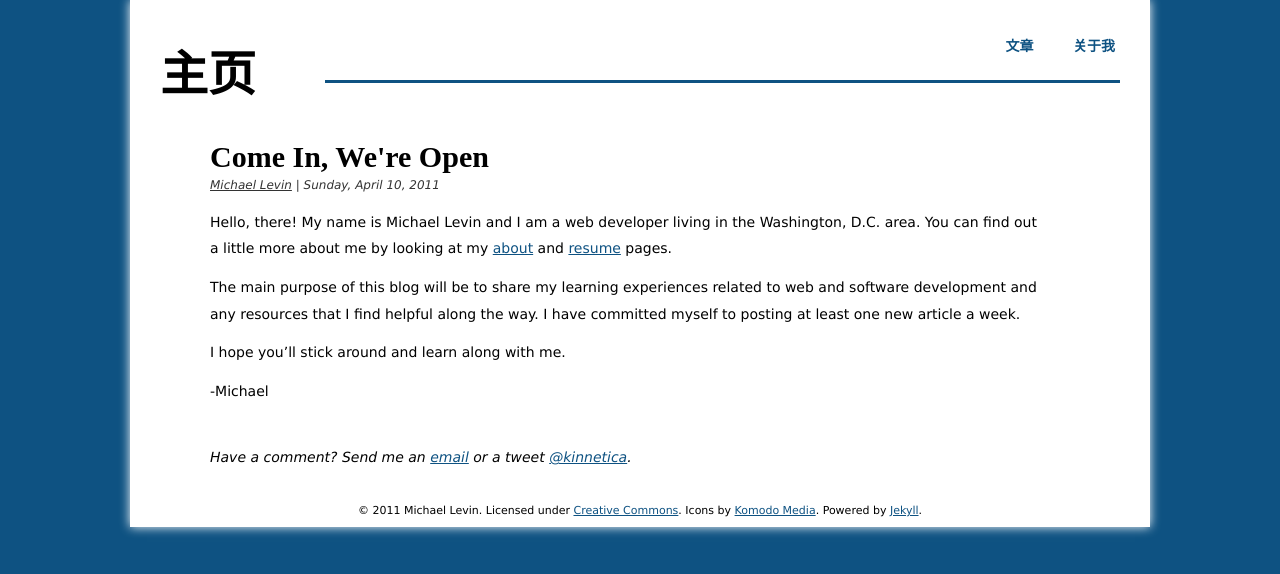
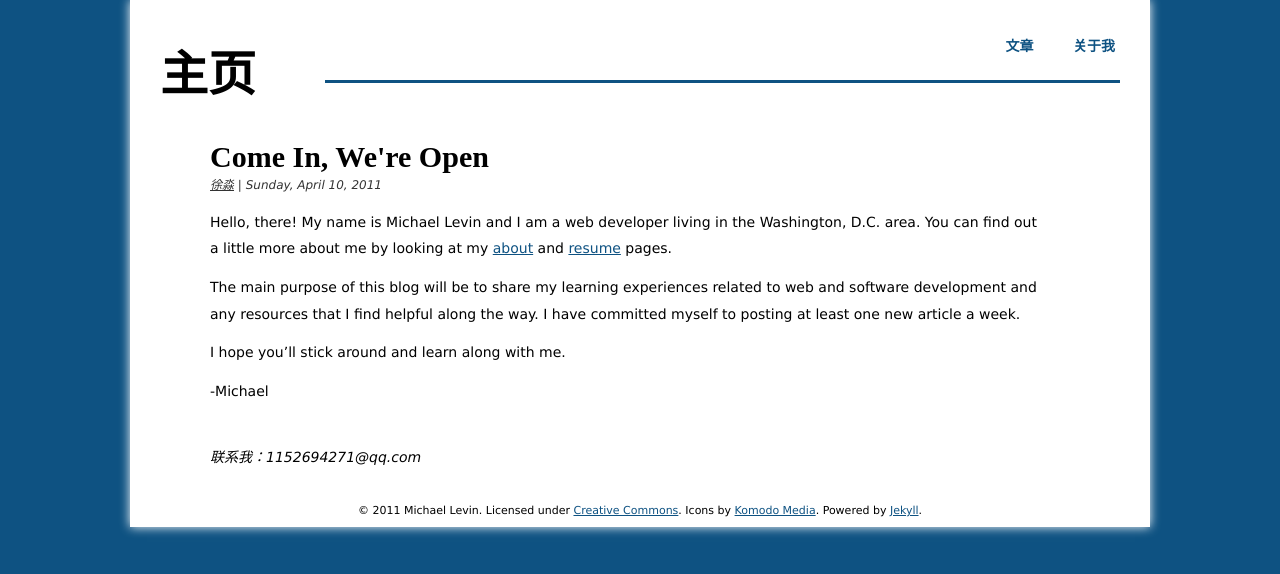
Before and after one commit to xumiao1994/xmblog, a Jekyll site: the page built from _posts/2011-04-10-come-in-we-are-open.markdown, in a window 1280 px wide. Shown: the top 574 px of the page. Built offline with Jekyll 4.4.1, drawn with Linux system fonts in a browser that asks for light colours; some web fonts are replaced; Markdown is read by kramdown in place of the engine named in the settings; comment, search, counter and statistics services are not loaded.

Commit message:
Update post.html

```diff
--- a/_layouts/post.html
+++ b/_layouts/post.html
@@ -4,8 +4,8 @@ layout: default
 <div class="single-post">
   <h2 class="internal" style="display:inline;">{{ page.title }}</h2>
   <span class="plus-one"><g:plusone size="medium" count="false"></g:plusone></span>
-  <p class="date-sub-head"><a href="/about">Michael Levin</a> | {{ page.date | date: "%A, %B %d, %Y" }}</p>
+  <p class="date-sub-head"><a href="/xmblog/projects">徐淼</a> | {{ page.date | date: "%A, %B %d, %Y" }}</p>
   <p>{{ content }}</p>
 </div>
 
-<p class="post-footer">Have a comment? Send me an <a href="mailto:&#109;&#105;&#099;&#104;&#097;&#101;&#108;&#064;&#107;&#105;&#110;&#110;&#101;&#116;&#105;&#099;&#097;&#046;&#099;&#111;&#109;">email</a> or a tweet <a href="http://www.twitter.com/kinnetica" onclick="javascript: _gaq.push(['_trackPageview', '/G4/twitter.com']);">@kinnetica</a>.</p>
+<p class="post-footer"> 联系我：1152694271@qq.com </p>
```
